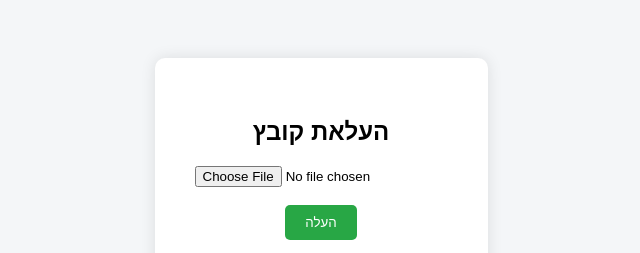
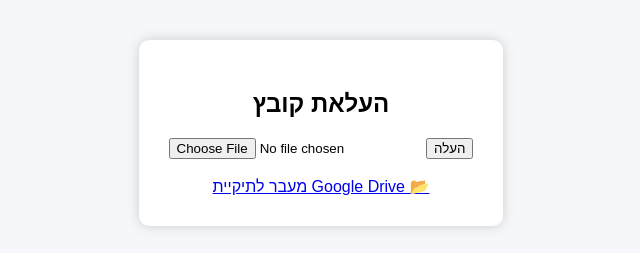
Before and after one commit to nirstore/nirstore, a Flask app: page / in a window 1280 px wide. Shown: the top 253 px of the page, without its empty margins (319-959 px from the left). Run offline with Flask 3, Linux system fonts and the light colour scheme.

Commit message:
Add files via upload

```diff
--- a/templates/upload.html
+++ b/templates/upload.html
@@ -1,34 +1,41 @@
-<!doctype html>
+
+<!DOCTYPE html>
 <html lang="he">
 <head>
-    <meta charset="utf-8">
+    <meta charset="UTF-8">
     <title>העלאת קובץ</title>
     <style>
-        body { font-family: sans-serif; text-align: center; padding-top: 50px; background-color: #f4f6f8; }
-        .box { background: white; display: inline-block; padding: 40px; border-radius: 10px; box-shadow: 0 0 15px rgba(0,0,0,0.1); }
-        a.drive-link { margin-top: 20px; display: inline-block; text-decoration: none; color: #333; }
-        .btn { background: #28a745; color: white; padding: 10px 20px; border: none; border-radius: 5px; cursor: pointer; }
-        .btn:hover { background: #218838; }
+        body {
+            font-family: sans-serif;
+            text-align: center;
+            margin-top: 40px;
+            background-color: #f5f7fa;
+        }
+        .box {
+            background: white;
+            padding: 30px;
+            display: inline-block;
+            border-radius: 10px;
+            box-shadow: 0 0 12px #ccc;
+        }
+        iframe {
+            margin-top: 30px;
+            border: 1px solid #ccc;
+        }
     </style>
 </head>
 <body>
     <div class="box">
         <h2>העלאת קובץ</h2>
-        <form method=post enctype=multipart/form-data>
-            <input type=file name=file>
-            <br><br>
-            <input type=submit value="העלה" class="btn">
+        <form method="post" enctype="multipart/form-data">
+            <input type="file" name="file" required>
+            <button type="submit">העלה</button>
         </form>
-        {% with messages = get_flashed_messages() %}
-          {% if messages %}
-            <ul>
-            {% for message in messages %}
-              <li>{{ message }}</li>
-            {% endfor %}
-            </ul>
-          {% endif %}
-        {% endwith %}
-        <a class="drive-link" href="https://drive.google.com/drive/folders/1NfAOvPFJCssjB7iNwkBMgOjCEJUsZ3aa?usp=sharing" target="_blank">📁 מעבר לתיקיית Google Drive</a>
+        <br>
+        <a href="https://drive.google.com/drive/folders/1NfAOvPFJCssjB7iNwkBMgOjCEJUsZ3aa?usp=sharing" target="_blank">מעבר לתיקיית Google Drive 📂</a>
     </div>
+
+    <iframe src="https://drive.google.com/embeddedfolderview?id=1NfAOvPFJCssjB7iNwkBMgOjCEJUsZ3aa#grid"
+            width="100%" height="500"></iframe>
 </body>
 </html>
```
